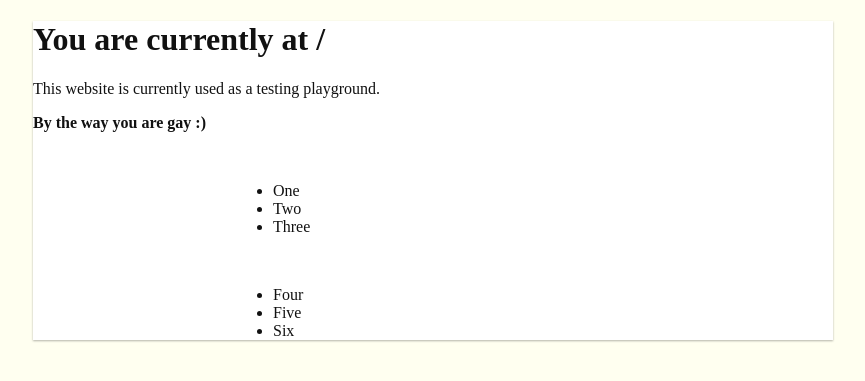
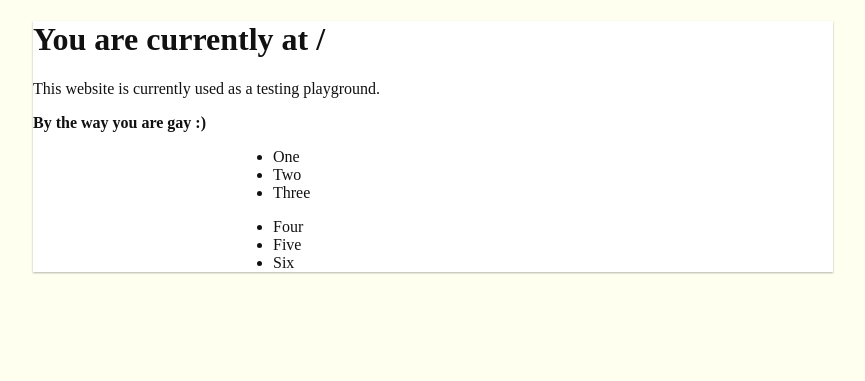
Before and after one commit to DanyBouchard/website_testing, a Flask app: page / in a window 1280 px wide. Shown: the part 52-433 px from the top of the page, without its empty margins (207-1072 px from the left). Run offline with Flask 2, Linux system fonts and the light colour scheme.

Commit message:
changed the .division margin from 50px to 10px

```diff
--- a/static/index_stylesheet.css
+++ b/static/index_stylesheet.css
@@ -14,6 +14,6 @@ body {
 }
 
 .division {
-	margin: 50px auto;
+	margin: 10px auto;
 	width: 50%;
 }
```
